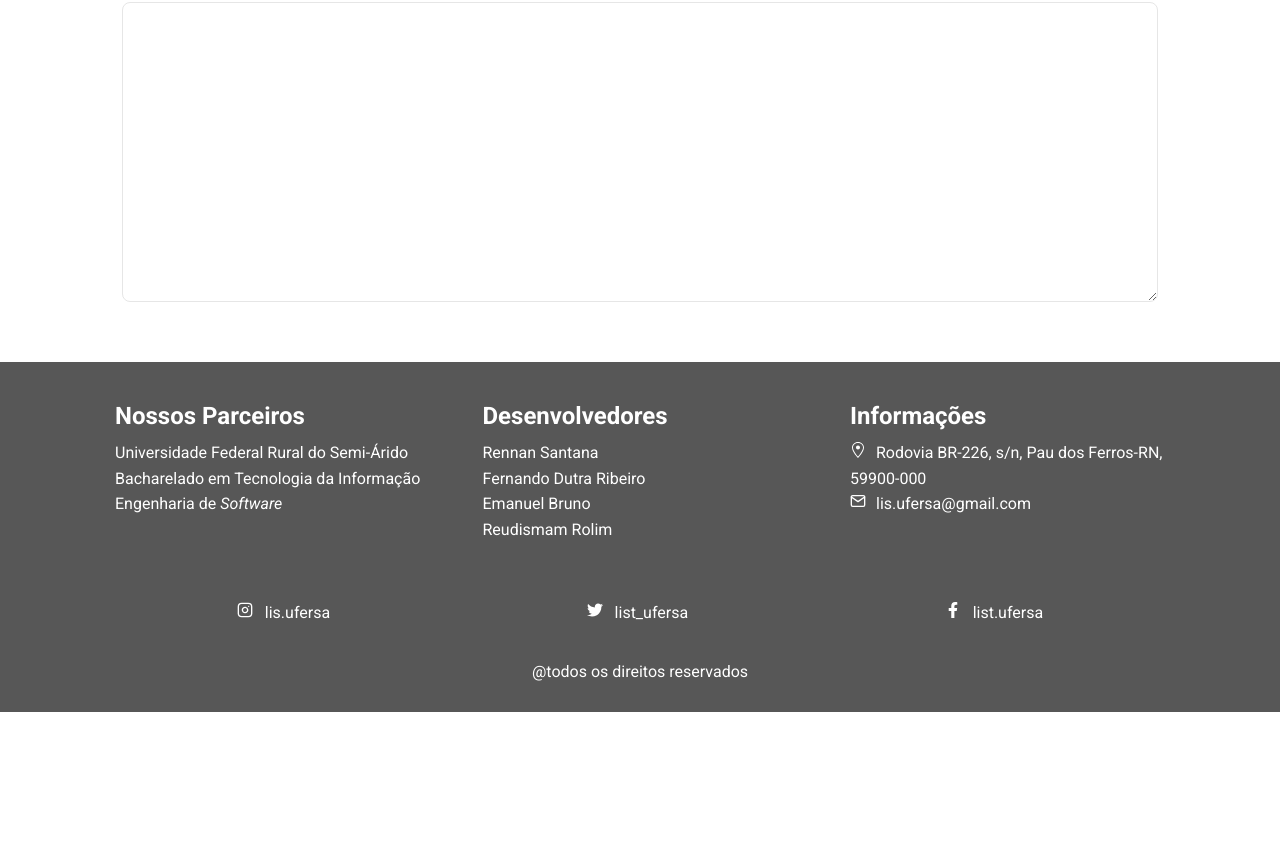
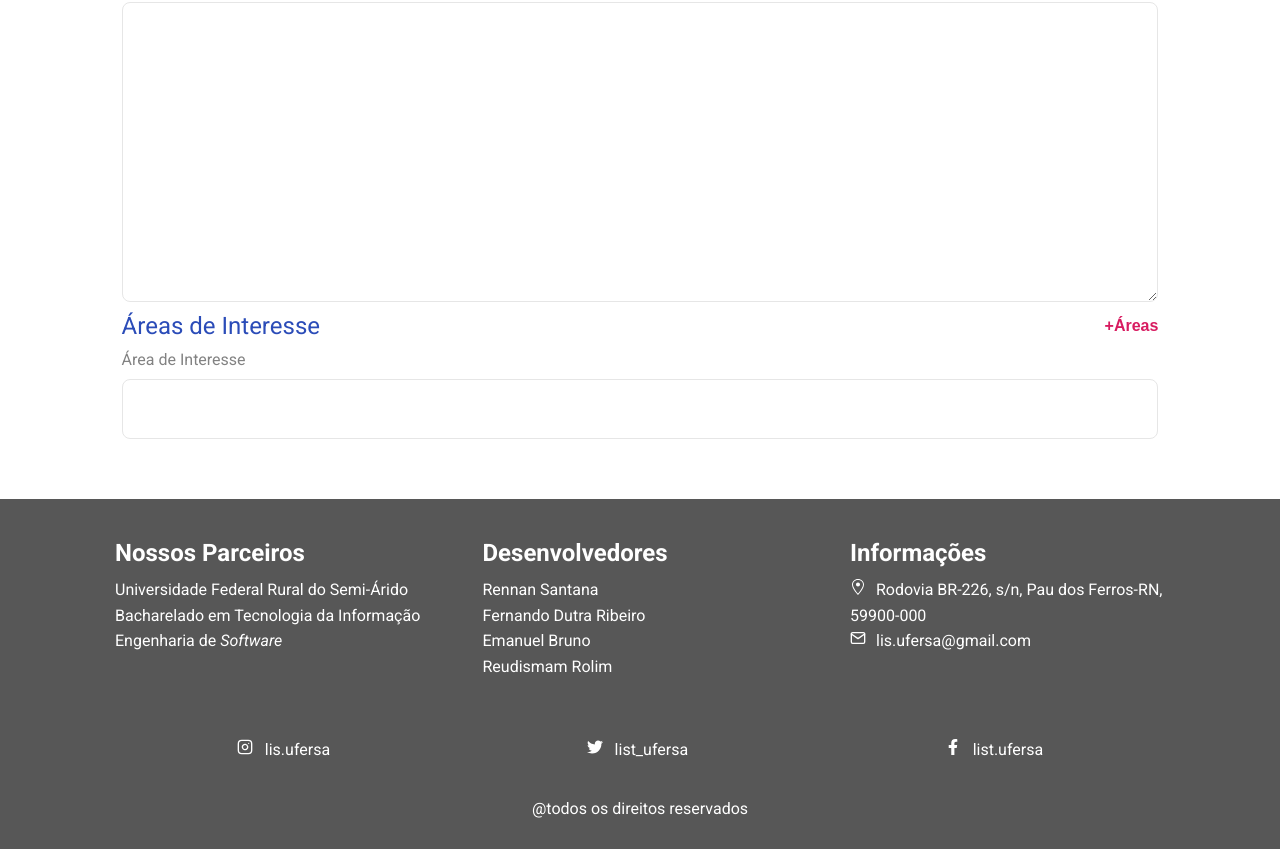
Before and after one commit to reudismam/LIS-lab, a React (Create React App) app: page /signup in a window 1280 px wide. Shown: the part 1419-2268 px from the top of the page. Before the commit the page ends 2131 px from the top, so only its background shows below. Built offline with nearby package versions, Linux system fonts and the light colour scheme.

Commit message:
Finalizando seção área de interese.

```diff
--- a/src/pages/CriarConta/index.tsx
+++ b/src/pages/CriarConta/index.tsx
@@ -1,4 +1,4 @@
-import React from 'react';
+import React, { FormEvent } from 'react';
 import styled from 'styled-components';
 import PageTemplate from '../PageTemplate';
 import criarContaImg from '../../assets/images/CriarConta/criarConta.svg';
@@ -9,6 +9,8 @@ import TextArea from '../../components/TextArea';
 const categoria = ['Discente', 'Docente']
 const funcao = ['Membro', 'Líder']
 const titulacao = ['Graduando', 'Graduado', 'Mestrado', 'Doutorado']
+
+const areasInteresse = ['']
 
 const Form = styled.form`
     font-family: 'Roboto', sans-serif;
@@ -47,7 +49,25 @@ const Property = styled.div`
 
 `
 
+const TopFieldSet = styled.div`
+    display: flex;
+    justify-content: space-between;
+`
+
+const PlusButton = styled.button`
+    background-color: var(--branco);
+    border: none;
+    color: var(--secundaria);
+    font-size: 1.6rem;
+    font-weight: bold;
+`
+
 export default function CriarConta() {
+
+    function AddNewInterestArea(e: FormEvent) {
+        e.preventDefault();
+    }
+
     return (
         <PageTemplate
             imageSrc={criarContaImg}
@@ -104,6 +124,21 @@ export default function CriarConta() {
                     </Property>
                     <TextArea name="bio" label=" Bio (max  300 caracteres)"/>
                 </FieldSet>
+                <FieldSet>
+                    <TopFieldSet>
+                        <Legend>
+                            Áreas de Interesse
+                        </Legend>
+                        <PlusButton onClick={AddNewInterestArea}>+Áreas</PlusButton>
+                    </TopFieldSet>
+                    {
+                        areasInteresse.map((area, index) => {
+                            return (
+                                <Input key={area} name={area} label="Área de Interesse" />
+                            );
+                        })
+                    }
+                </FieldSet>
             </Form>
         </PageTemplate>
     );
```
Also changed, not shown: 1 other file (tests, documents, lock files or other folders).
